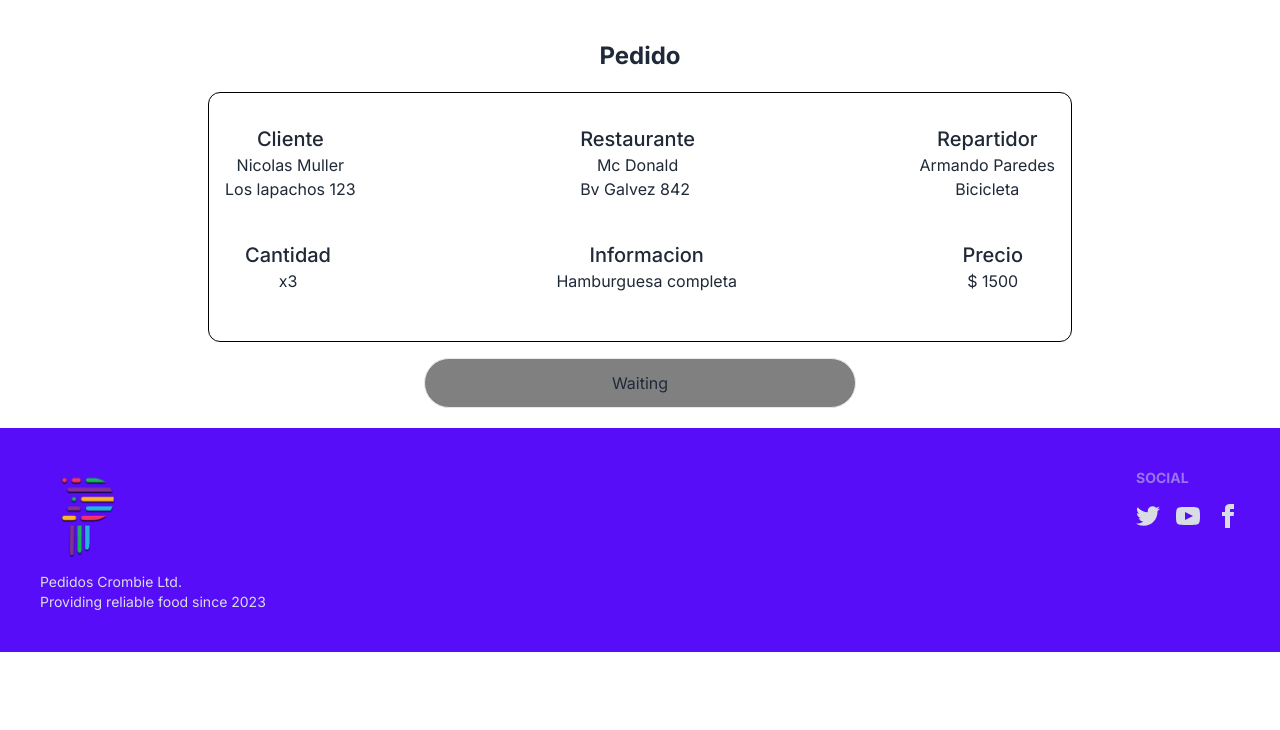
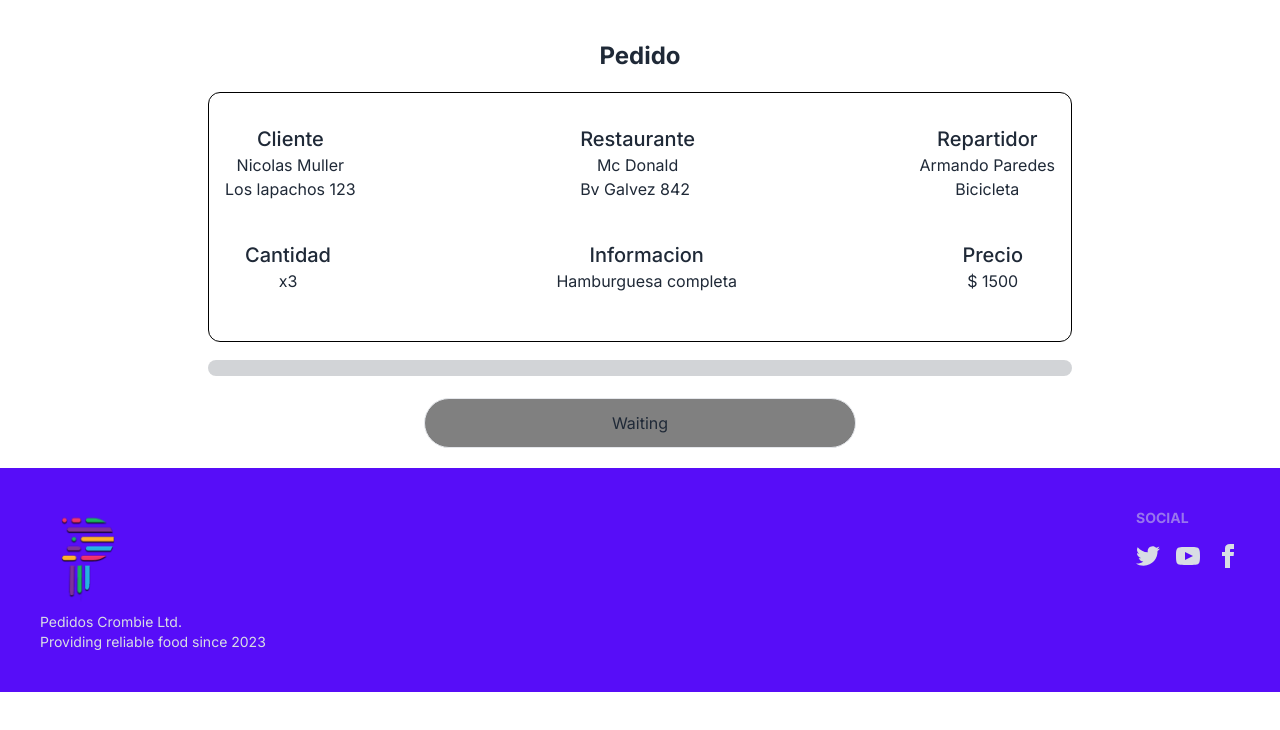
Before and after one commit to Wallesi/PedidosCrombie, a Next.js app: page /User/stagePedido in a window 1280 px wide. Shown: the top 730 px of the page. Built offline with nearby package versions, Linux system fonts and the light colour scheme.

Commit message:
progress bar added

```diff
--- a/src/app/User/client/review/page.tsx
+++ b/src/app/User/client/review/page.tsx
@@ -26,6 +26,7 @@ export default function () {
                     </div>
                 </div>
 
+
                 <div className="flex items-center justify-end pt-10 space-x-4">
                     <button className="btn btn-active bg-red-500">Cancelar</button>
                     <button className="btn btn-active bg-green-400">Enviar</button>
--- a/src/app/User/stagePedido/page.tsx
+++ b/src/app/User/stagePedido/page.tsx
@@ -4,17 +4,23 @@ import { useState } from "react";
 export default function () {
 
     const [estadoPedido, setEstadoPedido] = useState(0);
+    const [progreso, setProgreso] = useState(0);
     const estados = ['estado-gris', 'estado-amarillo', 'estado-verde', 'estado-verde-medio', 'estado-verde-oscuro', 'estado-rojo'];
     const coloresFondo = ['gray', 'yellow', 'green', 'limegreen', 'darkgreen', 'red'];
     const nombresColores = ['Waiting', 'Onprep', 'Prep', 'OnItsway', 'Received', 'Canceled'];
 
+    if (progreso > 100) {
+        setProgreso(0);
+    }
     const handleClick = () => {
         if (estadoPedido < estados.length - 1) {
             setEstadoPedido(estadoPedido + 1);
         } else {
             setEstadoPedido(0);
         }
-    };
+        setProgreso(progreso + 20);
+    }
+
         return (
             <div className="container mx-auto max-w-screen-lg pl-20 pr-20">
                 <h1 className="text-center text-2xl font-bold pt-10">Pedido</h1>
@@ -74,11 +80,9 @@ export default function () {
                         </div>
                     </div>
 
-
-
-
-
-
+                    <div>
+                        <progress className="progress progress-primary w-full h-4" value={progreso} max="100"></progress>
+                    </div>
                     <div className="flex items-center justify-evenly">
                         <button
                             className="border w-1/2 rounded-full p-3 text-center"
```
Lines whose indentation alone changed are shown as unchanged.
